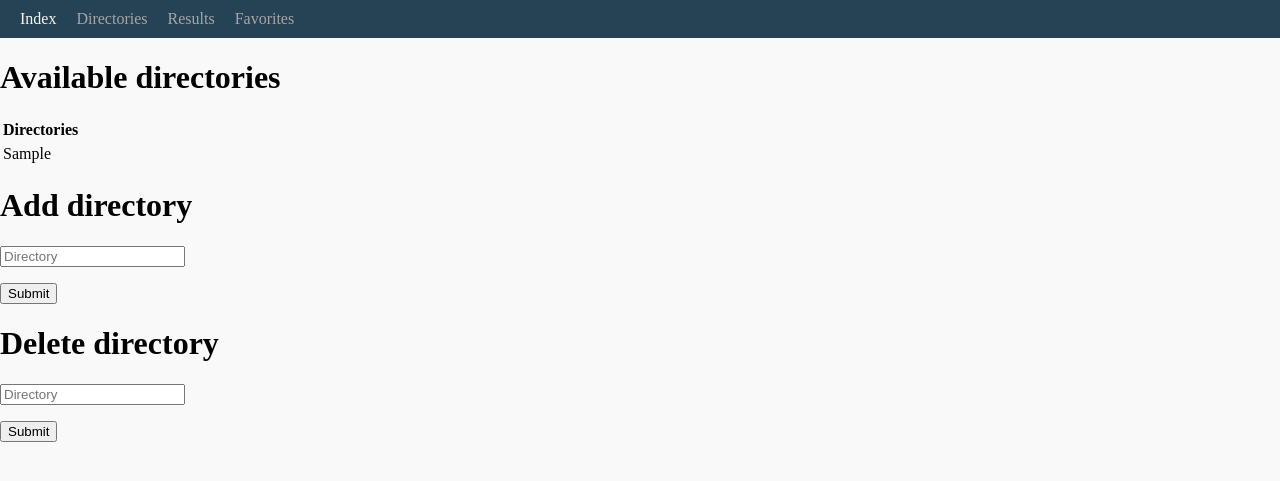
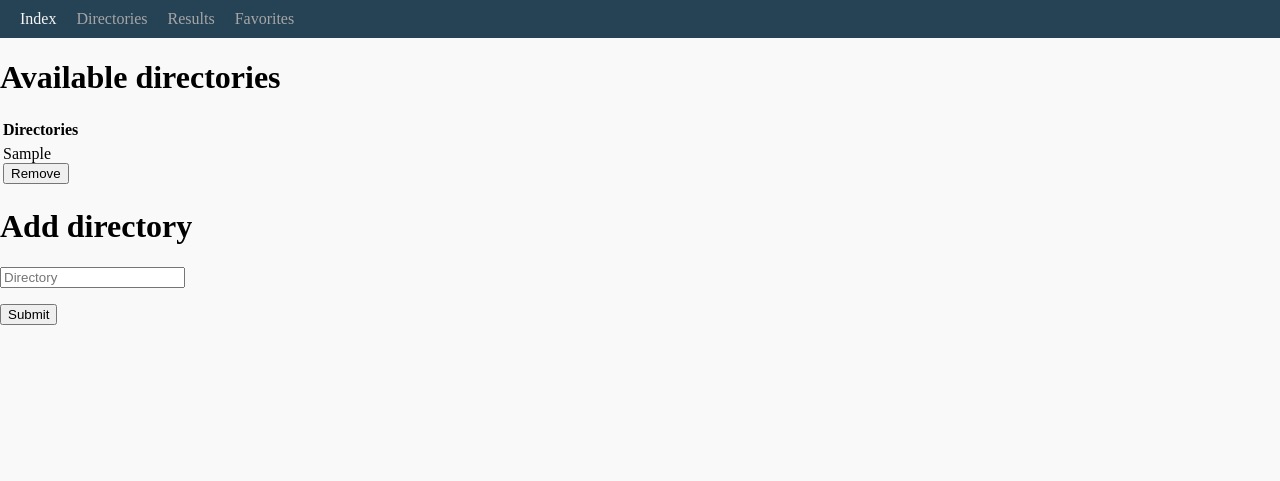
Before and after one commit to knaiskes/directory-navigator, a Flask app: page /directories in a window 1280 px wide. Shown: the top 481 px of the page. Run offline with Flask 2, Linux system fonts and the light colour scheme; tables that the repository leaves empty hold one stand-in row (values such as "Sample post").

Commit message:
re-wrote directories remove form to be just a button for each directory

```diff
--- a/templates/directories.html
+++ b/templates/directories.html
@@ -16,7 +16,12 @@
             <tr>
                 {% for directory in all_directories %}
                 <tr>
-                <td>{{directory}}</td>
+                <td>{{directory}}
+                    <form action="{{url_for("delete_directory")}}" method="POST">
+                        <button type="submit" name="deleteDir" value="{{directory}}">
+                            Remove</button>
+                    </form>
+                </td>
                 </tr>
                 {% endfor %}
             </tr>
@@ -31,16 +36,5 @@
             </p>
             <button class="button" value="submit"> Submit </button>
         </form>
-
-        <h1> Delete directory </h1>
-        <form action="{{url_for("delete_directory")}}" method="POST">
-            <p>
-            <input type="text" placeholder="Directory" name="deleteDir"
-                                                       value="{{request.form.deleteDir}}">
-            </p>
-            <button class="button" value="submit"> Submit </button>
-        </form>
-
-
     </body>
 </html>
```
